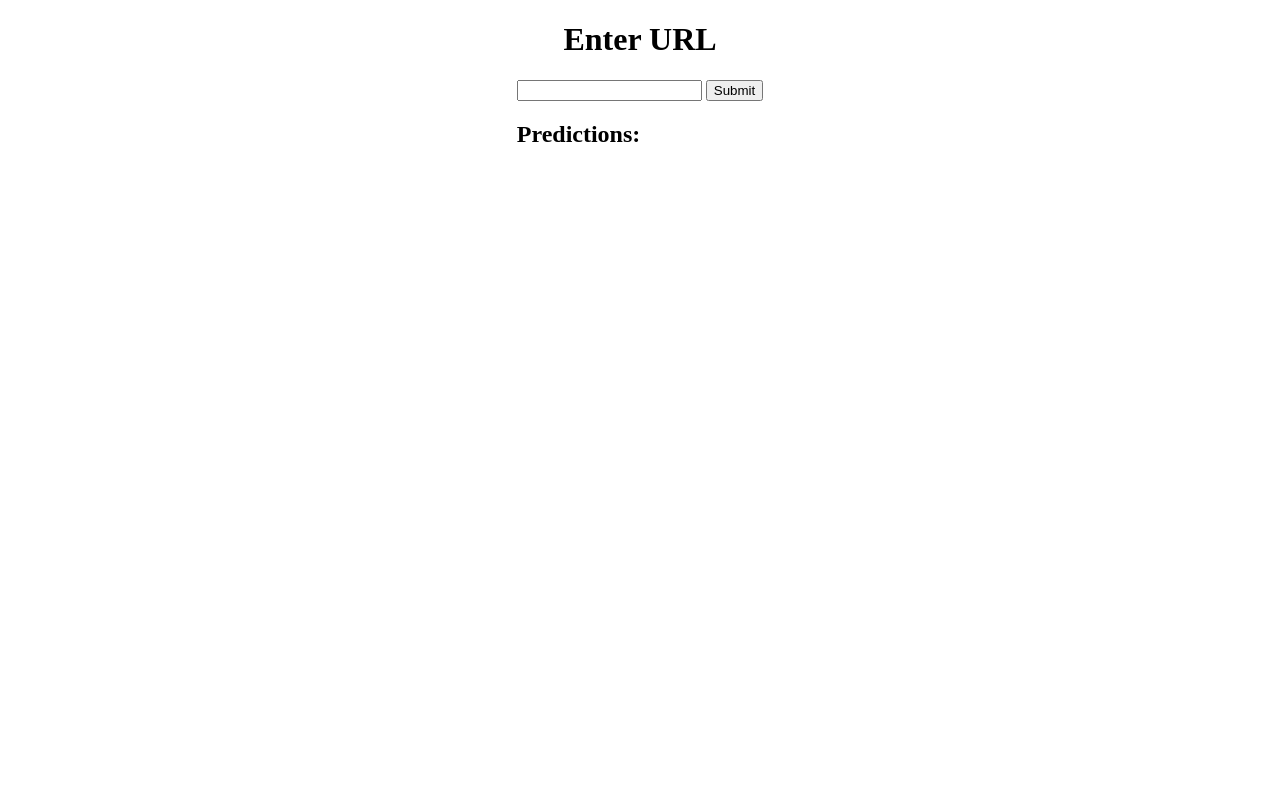
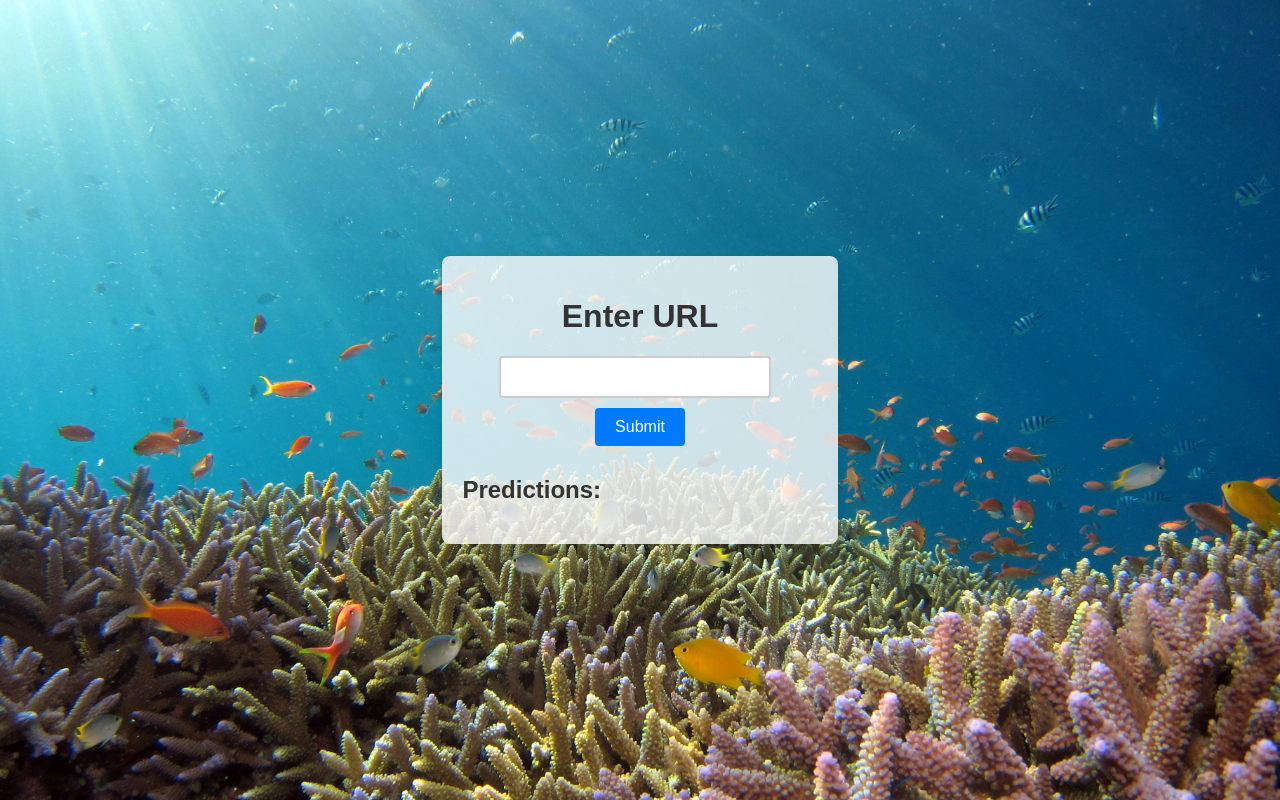
Before and after one commit to kershrita/Aqua-Guard, a Flask app: page / in a window 1280 px wide. Run offline with Flask 3, Linux system fonts and the light colour scheme.

Commit message:
try to make index more handsom

```diff
--- a/templates/index.html
+++ b/templates/index.html
@@ -6,25 +6,71 @@
     <title>Beta Aqua Guard Solution</title>
     <style>
         body {
+            font-family: Arial, sans-serif;
+            background-image: url('/aq.jpg'); /* Replace 'background-image.jpg' with your image file path */
+            background-size: cover;
+            background-repeat: no-repeat;
+            background-position: center;
+            margin: 0;
+            padding: 0;
             display: flex;
             justify-content: center;
-            align-items: flex-start; /* Align items at the top */
-            min-height: 100vh; /* Ensure the body takes up the full viewport height */
-            margin: 0;
+            align-items: center;
+            min-height: 100vh;
         }
         .container {
+            background-color: rgba(255, 255, 255, 0.8); /* Adding opacity to the container */
+            padding: 20px;
+            border-radius: 8px;
+            box-shadow: 0 4px 8px rgba(0, 0, 0, 0.1);
             text-align: center;
         }
+        h1, h2 {
+            color: #333;
+        }
         form {
-            margin-bottom: 20px; /* Add some space below the form */
+            margin-bottom: 20px;
+        }
+        input[type="text"] {
+            padding: 10px;
+            border: 2px solid #ccc;
+            border-radius: 4px;
+            width: 70%;
+            font-size: 16px;
+            margin-right: 10px;
+        }
+        button {
+            padding: 10px 20px;
+            margin: 10px;
+            background-color: #007bff;
+            color: #fff;
+            border: none;
+            border-radius: 4px;
+            cursor: pointer;
+            font-size: 16px;
+        }
+        button:hover {
+            background-color: #0056b3;
         }
         img {
             display: block;
             margin: 20px auto;
             max-width: 80%;
+            border-radius: 8px;
         }
         .predictions {
             text-align: left;
+        }
+        ul {
+            list-style-type: none;
+            padding: 0;
+        }
+        li {
+            margin-bottom: 10px;
+            padding: 8px;
+            background-color: #f9f9f9;
+            border-radius: 4px;
+            box-shadow: 0 2px 4px rgba(0, 0, 0, 0.1);
         }
     </style>
 </head>
@@ -36,7 +82,7 @@
             <button type="submit">Submit</button>
         </form>
         {% if image_url %}
-            <img src="{{ image_url }}" alt="Processed Image">
+        <img src="{{ image_url }}" alt="Processed Image" style="display: block; margin: 20px auto; max-width: 100%; border-radius: 8px; box-shadow: 0 2px 4px rgba(0, 0, 0, 0.1);">
         {% endif %}
         <div class="predictions">
             <h2>Predictions:</h2>
```
Also changed, not shown: aq.jpg (added).
